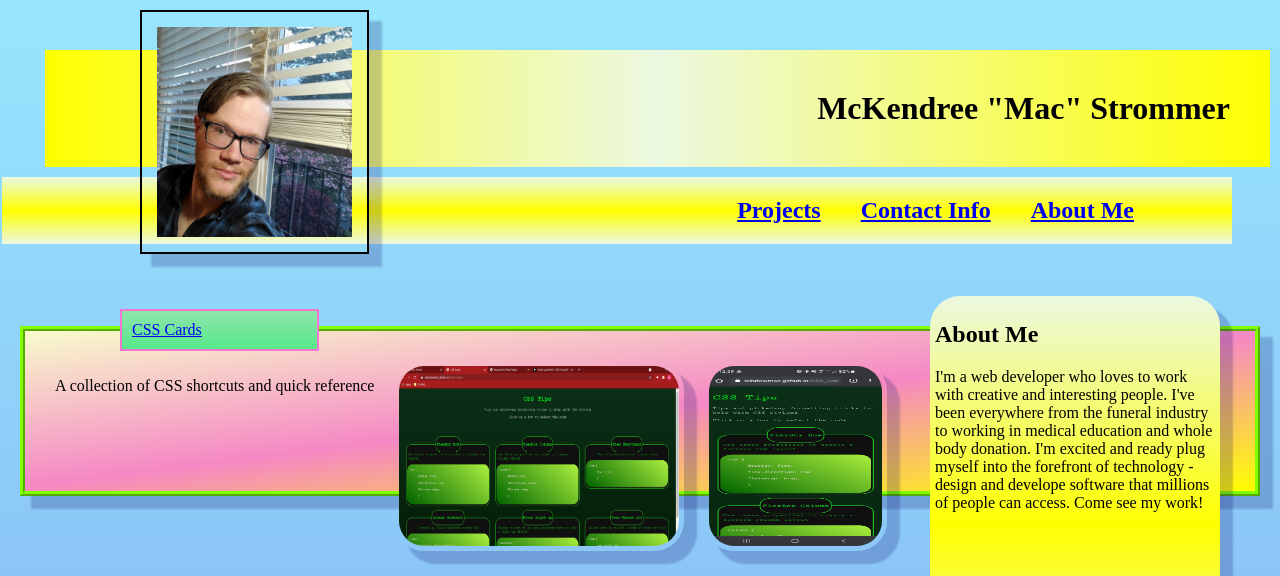
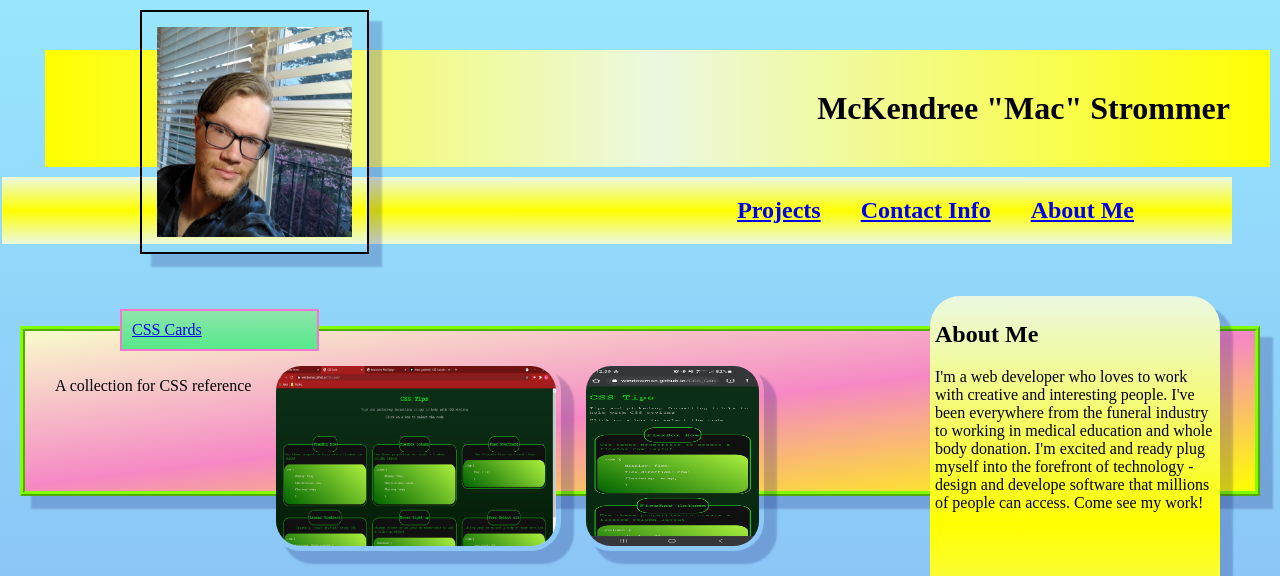
Before and after one commit to Windowmac/Portfolio_Page, a plain HTML site: page index.html in a window 1280 px wide. Shown: the top 576 px of the page. Drawn offline with Linux system fonts and the light colour scheme.

Commit message:
corrected CSS cards description to fit

```diff
--- a/index.html
+++ b/index.html
@@ -32,7 +32,7 @@
 
         <section class='projectCard'><a name='project1'></a>
             <header><a href='https://windowmac.github.io/CSS_Cards/'>CSS Cards</a></header>
-            <p>A collection of CSS shortcuts and quick reference</p>
+            <p>A collection for CSS reference</p>
              <img class = 'projectPic1' src='./assets/CSS_Cards_Desktop.png' alt = 'CSS_Cards_Desktop'></img>
              <img class = 'projectPic2' src= './assets/CSS_Cards_Mobile.jpg' alt = 'CSS_Cards_Mobile' ></img>
         </section>
```
